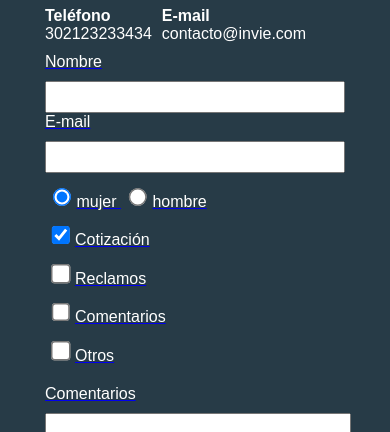
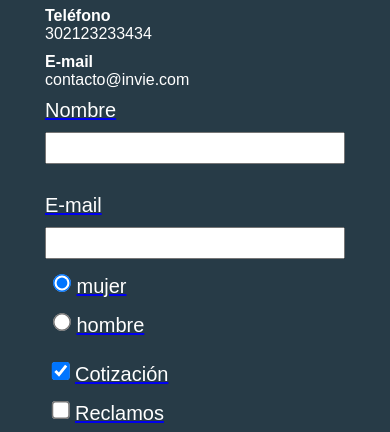
Before and after one commit to Dyabel03/invie-responsive, a plain HTML site: page precios.html in a window 390 px wide. Shown: the part 660-1092 px from the top of the page. Drawn offline with Linux system fonts and the light colour scheme; some packages are replaced by stand-ins of ours; files whose address does not match are found by name; a web font is replaced by a local one.

```diff
--- a/css/invie.css
+++ b/css/invie.css
@@ -446,19 +446,38 @@
 
   .contacto {
     margin: 0 auto;
+    display: block;
+  }
+
+  .contacto a {
+    display: block;
   }
   .formulario {
     display: block;
     margin: 0 auto;
     width: 300px;
   }
+
+  .sexo label {
+    display: block;
+    font-size: 20px;
+  }
+
+  .formulario label {
+    font-size: 20px;
+  }
+
   .intereses label {
     display: block;
-    font-size: 16px;
+    font-size: 20px;
   }
 
   .col1 {
     margin: 0;
+  }
+
+  input[type="text"] {
+    margin-bottom: 30px
   }
 
   input[type="text"],
```
Also changed, not shown: css/invie.min.css.
